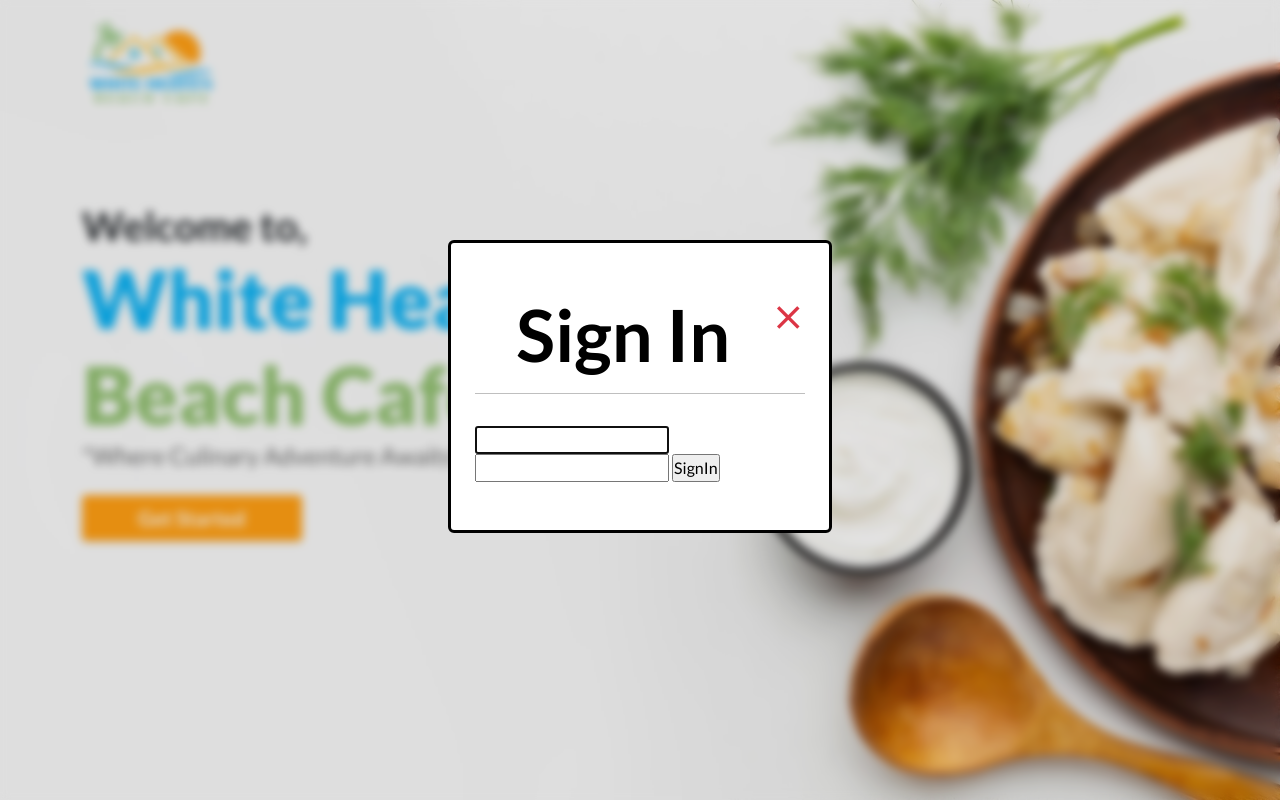
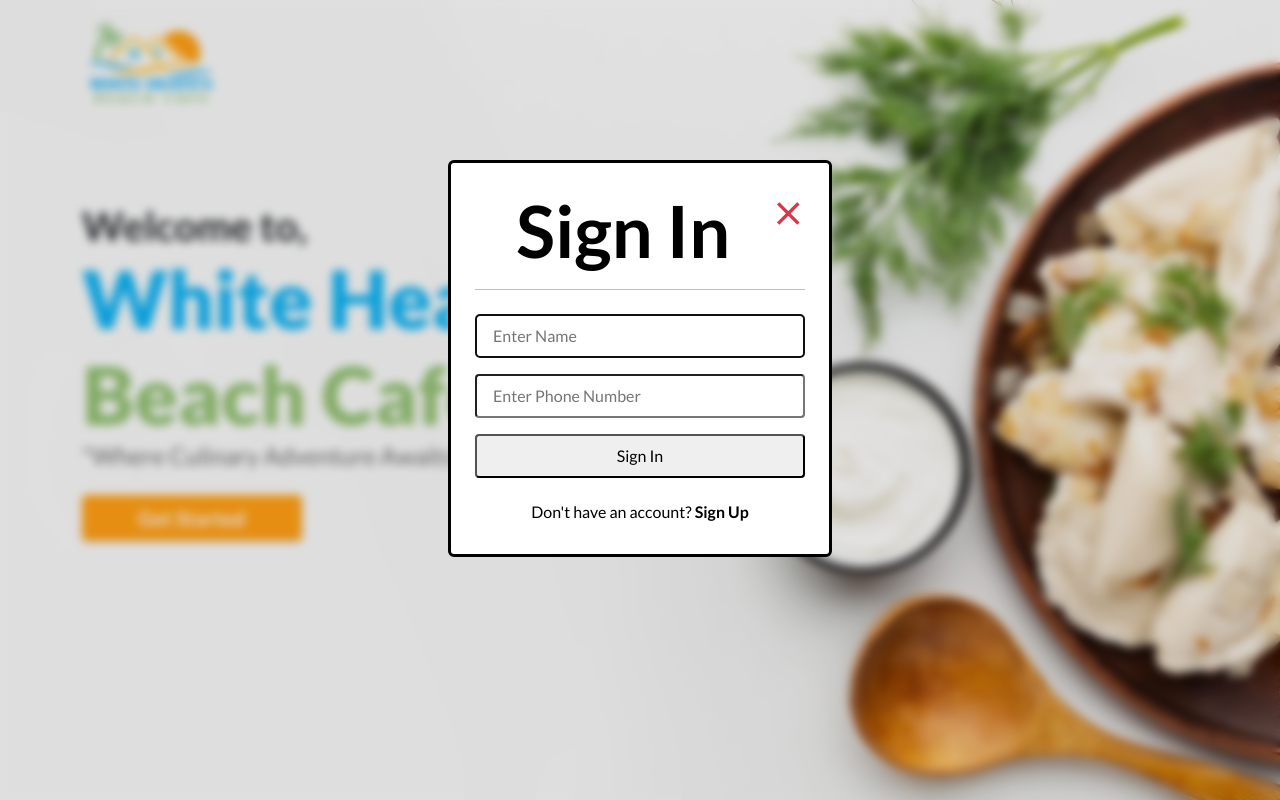
Before and after one commit to Thej48/White-Heaven-Beach-Cafe, a PHP site: page /home.php?tableNo=1 in a window 1280 px wide, after a click on "Get Started". Run offline with PHP 8.4, Linux system fonts and the light colour scheme.

Commit message:
20th commit : working on user-signin for user end

```diff
--- a/css/styleHome.css
+++ b/css/styleHome.css
@@ -64,7 +64,7 @@ body {
     width: 85%;
     height: auto;
     position: relative;
-    top: 35%;
+    top: 25%;
     bottom: auto;
     left: 7%;
     right: auto;
@@ -73,6 +73,25 @@ body {
 .loginFormModal::backdrop {
     backdrop-filter: blur(5px);
 }
+
+.signUpFormModalCloseIcon {
+    cursor: pointer;
+}
+
+.signUpFormModal {
+    width: 85%;
+    height: auto;
+    position: relative;
+    top: 25%;
+    bottom: auto;
+    left: 7%;
+    right: auto;
+}
+
+.signUpFormModal::backdrop {
+    backdrop-filter: blur(5px);
+}
+
 
 @media (min-width:1000px) {
     .homeContentBox {
@@ -88,7 +107,17 @@ body {
         width: 30%;
         height: auto;
         position: relative;
-        top: 30%;
+        top: 20%;
+        bottom: auto;
+        left: 35%;
+        right: auto;
+    }
+
+    .signUpFormModal {
+        width: 30%;
+        height: auto;
+        position: relative;
+        top: 20%;
         bottom: auto;
         left: 35%;
         right: auto;
--- a/home.php
+++ b/home.php
@@ -42,16 +42,36 @@ $tableNo = $_GET['tableNo'];
     </div>
 
     <dialog class="loginFormModal rounded" id="loginFormModal">
-        <div class="loginFormModalDiv px-4 py-5">
+        <div class="loginFormModalDiv px-4 py-4">
             <div class="loginFormHeader d-flex align-items-top justify-content-between p-0 m-0">
                 <h1 class="m-0 p-0"></h1>
                 <h1 class="m-0 p-0 display-2 fw-bold">Sign In</h1>
                 <h1 class="m-0 p-0 fs-1 loginFormModalCloseIcon text-danger" onclick="loginFormModal.close()">&Cross;</h1>
             </div>
-            <hr class="py-2">
-            <input type="text" name="endusername" id="endusername" class="endusername">
-            <input type="email" name="endusereamil" id="endusereamil" class="endusereamil">
-            <input type="submit" value="SignIn">
+            <hr class="py-0">
+            <form action="" method="post" class="d-flex flex-column ">
+                <input type="text" name="endusername" id="endusername" class="w-100 rounded-1 my-2 py-2 px-3 endusername" placeholder="Enter Name" required>
+                <input type="tel" name="enduserphone" id="enduserphone" class="w-100 rounded-1 my-2 py-2 px-3 enduserphone" pattern="[0-9]{10}" maxlength="15"  placeholder="Enter Phone Number" required>
+                <input type="submit" name="userSignInBtn" value="Sign In" class="w-100 rounded-1 my-2 py-2 px-3">
+                <span class="text-center h6 mt-3">Don't have an account? <span class="fw-bold" onclick="signUpFormModal.showModal()">Sign Up</span></span>
+            </form>
+        </div>
+    </dialog>
+
+    <dialog class="signUpFormModal rounded" id="signUpFormModal">
+        <div class="signUpFormModalDiv px-4 py-4">
+            <div class="loginFormHeader d-flex align-items-top justify-content-between p-0 m-0">
+                <h1 class="m-0 p-0"></h1>
+                <h1 class="m-0 p-0 display-2 fw-bold">Sign Up</h1>
+                <h1 class="m-0 p-0 fs-1 signUpFormModalCloseIcon text-danger" onclick="signUpFormModal.close()">&Cross;</h1>
+            </div>
+            <hr class="py-0">
+            <form action="" method="post" class="d-flex flex-column ">
+                <input type="text" name="endusername" id="endusername" class="w-100 rounded-1 my-2 py-2 px-3 endusername" placeholder="Enter Name" required>
+                <input type="tel" name="enduserphone" id="enduserphone" class="w-100 rounded-1 my-2 py-2 px-3 enduserphone" pattern="[0-9]{10}" maxlength="15"  placeholder="Enter Phone Number" required>
+                <input type="submit" name="userSignInBtn" value="Sign In" class="w-100 rounded-1 my-2 py-2 px-3">
+                <span class="text-center h6 mt-3">Don't have an account? <span class="fw-bold">Sign Up</span></span>
+            </form>
         </div>
     </dialog>
 
```
